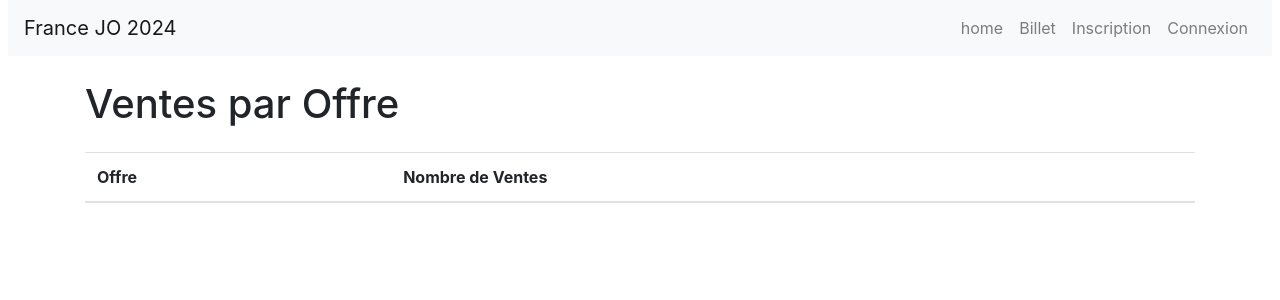
After one commit to bouramadevweb/JO_2024, a Django app: page /ventes_par_offre/ in a window 1280 px wide. The commit adds this page. Shown: the top 300 px of the page. Run offline with Django 5.2, Linux system fonts and the light colour scheme; data that the repository does not hold is empty; some libraries are stand-ins or nearby versions.

Commit message:
mes billet et nombre offre vendu

```diff
--- /dev/null
+++ b/JeuxOlympique/my_app_jo/Templates/admin/ventes_par_offre.html
@@ -0,0 +1,29 @@
+{% extends 'base.html' %}
+
+{% block title %}
+    Visualiser les ventes par offre
+{% endblock %}
+
+{% block content %}
+<div class="container mt-4">
+        <h1 class="mb-4">Ventes par Offre</h1>
+        <div class="table-responsive">
+            <table class="table table-striped">
+                <thead>
+                    <tr>
+                        <th>Offre</th>
+                        <th>Nombre de Ventes</th>
+                    </tr>
+                </thead>
+                <tbody>
+                    {% for offre in ventes_par_offre %}
+                    <tr>
+                        <td>{{ offre.type }}</td>
+                        <td>{{ offre.nombre_ventes }}</td>
+                    </tr>
+                    {% endfor %}
+                </tbody>
+            </table>
+        </div>
+    </div>
+{% endblock %}
--- a/JeuxOlympique/my_app_jo/Templates/base.html
+++ b/JeuxOlympique/my_app_jo/Templates/base.html
@@ -20,7 +20,7 @@
 </head>
 <body>
 
-    <div class="container">
+    <div class="container-fluid px-2">
     <nav class="navbar navbar-expand-lg navbar-light bg-light justify-content-end">
         <a class="navbar-brand" href="/">France JO 2024</a>
         <button class="navbar-toggler" type="button" data-toggle="collapse" data-target="#navbarSupportedContent" aria-controls="navbarSupportedContent" aria-expanded="false" aria-label="Toggle navigation">
@@ -32,6 +32,9 @@
                 <!-- Liens pour les utilisateurs non connectés -->
                 <li class="nav-item">
                     <a class="nav-link" href="{% url 'home' %}">home</a>
+                </li>
+                <li class="nav-item">
+                    <a class="nav-link" href="{% url 'mes_billets' %}">Billet</a>
                 </li>
                 {% if not user.is_authenticated %}
                 <li class="nav-item">
--- a/JeuxOlympique/my_app_jo/Templates/home.html
+++ b/JeuxOlympique/my_app_jo/Templates/home.html
@@ -2,7 +2,7 @@
 
 
 {% block content %}
-{% block title %} Liste des Compétitions {% endblock %}
+{% block title %}  {% endblock %}
 
 <div class="container">
     <h1>Bienvenue sur le site des Jeux Olympiques France</h1>
--- a/JeuxOlympique/my_app_jo/urls.py
+++ b/JeuxOlympique/my_app_jo/urls.py
@@ -11,8 +11,10 @@ urlpatterns = [
     path('modifier_commande/<int:commande_id>/', views.modifier_commande, name='modifier_commande'),
     path('payer_commande/<int:commande_id>/', views.payer_commande, name='payer_commande'),
     path('supprimer_commande/<int:commande_id>/',views.supprimer_commande,name='supprimer_commande'),
+    path('mes_billets', views.mes_billets, name='mes_billets'),
     path('billet/<int:billet_id>/', views.details_billet, name='details_billet'),
     path('connexion/', views.connexion, name='connexion'),
     path('inscription/', views.inscription, name='inscription'),
     path('deconnexion/', views.deconnexion, name='deconnexion'),
+     path('ventes_par_offre/', views.ventes_par_offre, name='ventes_par_offre'),
 ]
--- a/JeuxOlympique/my_app_jo/views.py
+++ b/JeuxOlympique/my_app_jo/views.py
@@ -14,6 +14,7 @@ from django.shortcuts import render
 from .models import Offre, Competitions
 from django.http import HttpResponse
 import qrcode, base64
+from django.db.models import Count, Q
 from io import BytesIO
 
 
@@ -212,6 +213,50 @@ def details_billet(request, billet_id):
                                                    'montant_total_commande': montant_total_commande,
                                                    'type_offre': type_offre,
                                                    'nom_utilisateur': nom_utilisateur})
+def mes_billets(request):
+
+    # Récupérer tous les billets avec les informations de commande associées
+    billets_with_qr = []
+
+    billets = Billet.objects.all()
+
+    for billet in billets:
+        # Récupérer la commande associée à ce billet
+        commande = Commande.objects.filter(pk_Billet=billet.pk_Billet).first()
+
+        # Vérifier si une commande existe pour ce billet
+        if commande:
+            # Créer le contenu du QR code avec la clé utilisateur et la clé du billet
+            qr_content = f"{billet.ClefUtilisateur}{billet.Cledebilletelectroniquesecurisee}"
+
+            # Générer le QR code
+            qr = qrcode.QRCode(version=1, error_correction=qrcode.constants.ERROR_CORRECT_L, box_size=10, border=4)
+            qr.add_data(qr_content)
+            qr.make(fit=True)
+            img = qr.make_image(fill_color="black", back_color="white")
+
+            # Convertir l'image du QR code en base64
+            buffer = BytesIO()
+            img.save(buffer,"PNG")
+            qr_image = base64.b64encode(buffer.getvalue()).decode()
+
+            # Ajouter le billet avec ses informations et le QR code à la liste
+            billets_with_qr.append({'billet': billet, 'commande': commande, 'qr_image': qr_image})
+
+    return render(request, 'mes_billets.html', {'billets_with_qr': billets_with_qr})
+
+def generate_qr_code(content):
+    qr = qrcode.QRCode(version=1, error_correction=qrcode.constants.ERROR_CORRECT_L, box_size=10, border=4)
+    qr.add_data(content)
+    qr.make(fit=True)
+    img = qr.make_image(fill_color="black", back_color="white")
+
+    buffer = BytesIO()
+    img.save(buffer, 'PNG')
+    qr_image = base64.b64encode(buffer.getvalue()).decode()
+
+    return qr_image
+
 #Competition
 def lister_competitions(request):
     competitions = Competitions.objects.all()
@@ -253,3 +298,10 @@ def connexion(request):
 def deconnexion(request):
     logout(request)
     return redirect('home')
+#admin
+def ventes_par_offre(request):
+    ventes_par_offre = Offre.objects.annotate(nombre_ventes=Count('commande')).filter(commande__est_validee=True, commande__pk_Billet__est_validee=True)
+
+
+
+    return render(request, 'admin/ventes_par_offre.html', {'ventes_par_offre': ventes_par_offre})
--- a/JeuxOlympique/scripts/Lieux.py
+++ b/JeuxOlympique/scripts/Lieux.py
@@ -18,7 +18,7 @@ try:
                 )
 
             # Supprimer les espaces dans le nom du lieu pour créer pk_lieu
-            pk_lieu = competition_entry.lieu.replace(' ', '_')
+            pk_lieu = competition_entry.lieu.replace(' ','')
 
             # Créer un lieu de compétition en associant la discipline
             lieu_competition = Lieu_des_competions(
--- a/JeuxOlympique/scripts/Listcomp.py
+++ b/JeuxOlympique/scripts/Listcomp.py
@@ -6,7 +6,7 @@ try:
         print(f"Insertion des données pour {competition_entry.discipline}")
 
         # Création d'une instance de List_competition avec la discipline de ODS
-        pk_list_competition = competition_entry.discipline.replace(" ", "_")  # Supprimer tous les espaces
+        pk_list_competition = competition_entry.discipline.replace(" ", "")  # Supprimer tous les espaces
 
         list_competition_entry = List_competition(
             pk_list_competition=pk_list_competition,
```
Also changed, not shown: JeuxOlympique/my_app_jo/Templates/mes_billets.html (added, +20 -0 lines), JeuxOlympique/my_app_jo/Templates/voir_panier.html (+5 -5 lines), JeuxOlympique/my_app_jo/models.py (+17 -6 lines), JeuxOlympique/my_app_jo/migrations/0002_alter_user_clefgeneree.py (added).
